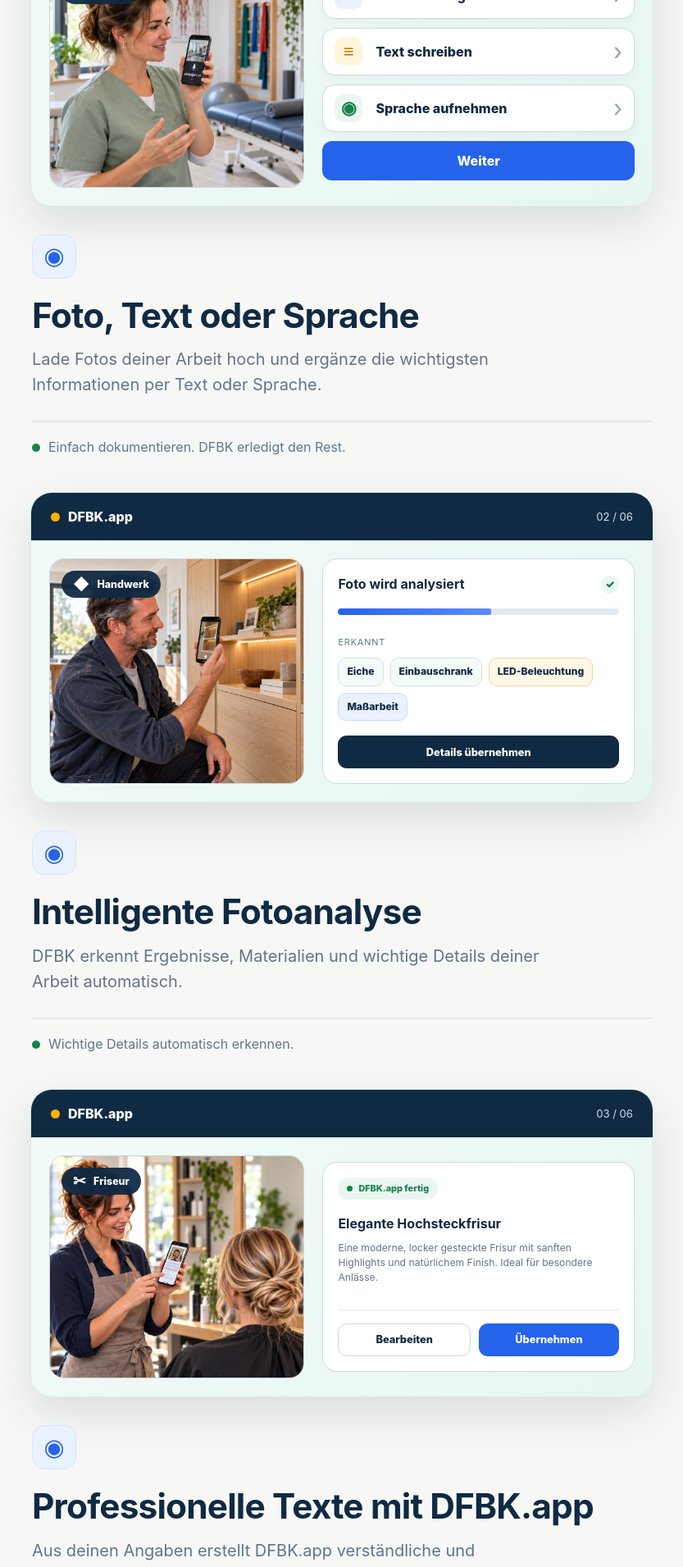
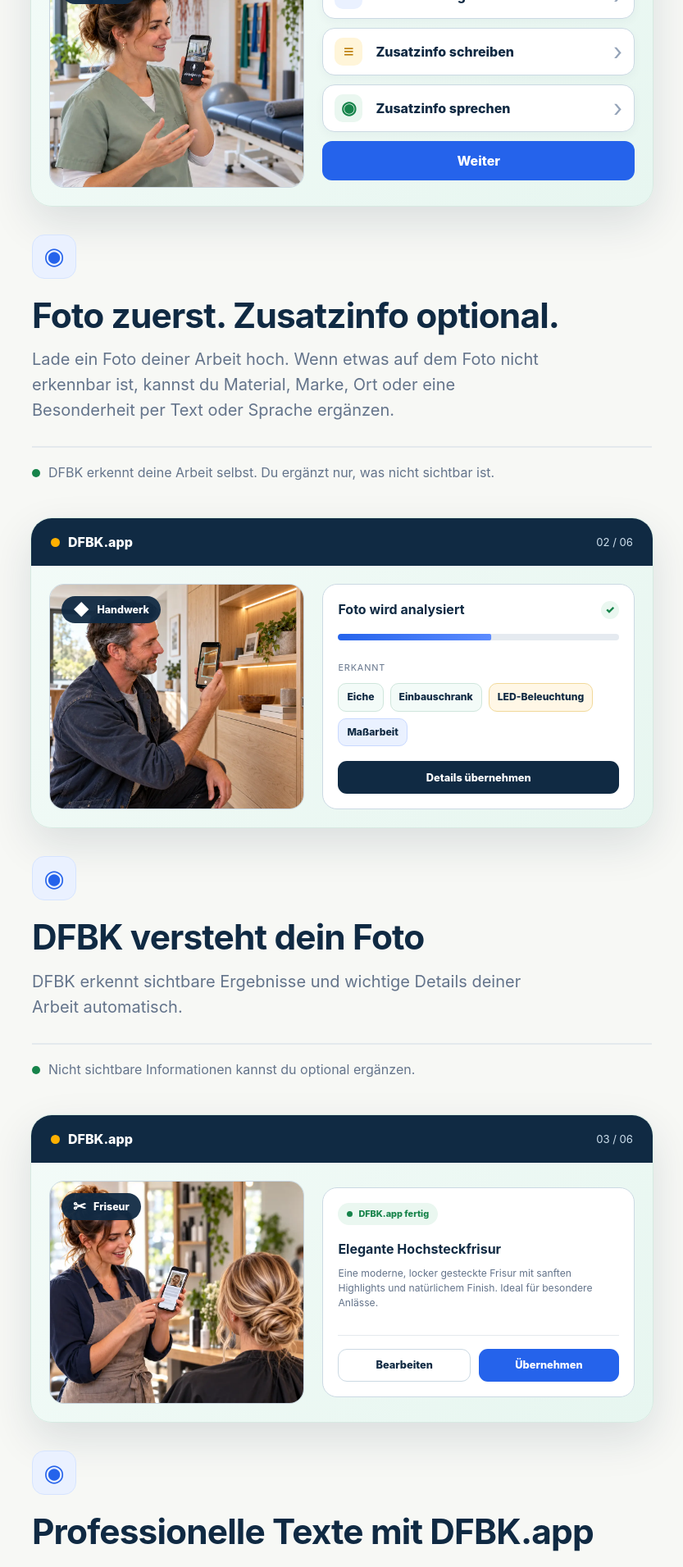
Before and after one commit to vladyslavduz/DFBK.app, a React (Vite) app: page / in a window 1280 px wide. Shown: the part 1820-3731 px from the top of the page at 82% size, without its empty margins (223-1056 px from the left). Built offline with nearby package versions, Linux system fonts and the light colour scheme; no server answers.

Commit message:
copy(cleanup): align landing features with current MVP

```diff
--- a/src/sections/Features.tsx
+++ b/src/sections/Features.tsx
@@ -40,10 +40,10 @@ function FeatureShell({ step, profession, professionIcon, photo, photoAlt, title
 
 function PraxisFeatureDemo() {
   return (
-    <FeatureShell step="01" profession="Praxis" professionIcon="✚" photo="/visual/features/praxis-feature-photo.webp" photoAlt="Mitarbeiterin dokumentiert eine Arbeit in der Praxis" title="Foto, Text oder Sprache" description="Lade Fotos deiner Arbeit hoch und ergänze die wichtigsten Informationen per Text oder Sprache." note="Einfach dokumentieren. DFBK erledigt den Rest.">
+    <FeatureShell step="01" profession="Praxis" professionIcon="✚" photo="/visual/features/praxis-feature-photo.webp" photoAlt="Mitarbeiterin dokumentiert eine Arbeit in der Praxis" title="Foto zuerst. Zusatzinfo optional." description="Lade ein Foto deiner Arbeit hoch. Wenn etwas auf dem Foto nicht erkennbar ist, kannst du Material, Marke, Ort oder eine Besonderheit per Text oder Sprache ergänzen." note="DFBK erkennt deine Arbeit selbst. Du ergänzt nur, was nicht sichtbar ist.">
       <div className="feature-demo-row feature-demo-row-blue"><span className="feature-demo-icon" aria-hidden="true">⌾</span><span>Foto hinzufügen</span><span className="feature-demo-arrow" aria-hidden="true">›</span></div>
-      <div className="feature-demo-row feature-demo-row-amber"><span className="feature-demo-icon" aria-hidden="true">≡</span><span>Text schreiben</span><span className="feature-demo-arrow" aria-hidden="true">›</span></div>
-      <div className="feature-demo-row feature-demo-row-green"><span className="feature-demo-icon" aria-hidden="true">◉</span><span>Sprache aufnehmen</span><span className="feature-demo-arrow" aria-hidden="true">›</span></div>
+      <div className="feature-demo-row feature-demo-row-amber"><span className="feature-demo-icon" aria-hidden="true">≡</span><span>Zusatzinfo schreiben</span><span className="feature-demo-arrow" aria-hidden="true">›</span></div>
+      <div className="feature-demo-row feature-demo-row-green"><span className="feature-demo-icon" aria-hidden="true">◉</span><span>Zusatzinfo sprechen</span><span className="feature-demo-arrow" aria-hidden="true">›</span></div>
       <div className="feature-demo-next">Weiter</div>
     </FeatureShell>
   );
@@ -51,7 +51,7 @@ function PraxisFeatureDemo() {
 
 function AnalysisFeatureDemo() {
   return (
-    <FeatureShell step="02" profession="Handwerk" professionIcon="◆" photo="/visual/features/handwerk-feature-photo.webp" photoAlt="Maßgefertigter Einbauschrank aus Holz" title="Intelligente Fotoanalyse" description="DFBK erkennt Ergebnisse, Materialien und wichtige Details deiner Arbeit automatisch." note="Wichtige Details automatisch erkennen.">
+    <FeatureShell step="02" profession="Handwerk" professionIcon="◆" photo="/visual/features/handwerk-feature-photo.webp" photoAlt="Maßgefertigter Einbauschrank aus Holz" title="DFBK versteht dein Foto" description="DFBK erkennt sichtbare Ergebnisse und wichtige Details deiner Arbeit automatisch." note="Nicht sichtbare Informationen kannst du optional ergänzen.">
       <div className="feature-analysis-panel">
         <div className="feature-panel-heading"><strong>Foto wird analysiert</strong><span className="feature-check" aria-hidden="true">✓</span></div>
         <div className="feature-analysis-track" aria-hidden="true"><span /></div>
@@ -65,7 +65,7 @@ function AnalysisFeatureDemo() {
 
 function TextFeatureDemo() {
   return (
-    <FeatureShell step="03" profession="Friseur" professionIcon="✂" photo="/visual/features/friseur-feature-photo.webp" photoAlt="Elegante Hochsteckfrisur im Friseursalon" title="Professionelle Texte mit DFBK.app" description="Aus deinen Angaben erstellt DFBK.app verständliche und überzeugende Beschreibungen für deine Kunden." note="Professionell formuliert. Sofort einsatzbereit.">
+    <FeatureShell step="03" profession="Friseur" professionIcon="✂" photo="/visual/features/friseur-feature-photo.webp" photoAlt="Elegante Hochsteckfrisur im Friseursalon" title="Professionelle Texte mit DFBK.app" description="Aus dem Foto und deiner optionalen Zusatzinfo erstellt DFBK.app verständliche Texte für deine Kunden." note="Professionell formuliert. Sofort einsatzbereit.">
       <div className="feature-text-panel">
         <span className="feature-ready-badge"><span aria-hidden="true" />DFBK.app fertig</span>
         <strong className="feature-generated-title">Elegante Hochsteckfrisur</strong>
@@ -119,10 +119,10 @@ function ActionsFeatureDemo() {
   const actions = [
     { icon: '▣', label: 'Kopieren', tone: 'blue' },
     { icon: '✎', label: 'Bearbeiten', tone: 'amber' },
-    { icon: '↑', label: 'Exportieren', tone: 'green' }
+    { icon: '↑', label: 'Teilen', tone: 'green' }
   ];
   return (
-    <FeatureShell step="06" profession="Gastronomie" professionIcon="♨" photo="/visual/features/gastronomie-actions-photo.webp" photoAlt="Fertiger Gastronomie-Inhalt für die weitere Verwendung" title="Einfach verwenden" description="Kopiere, exportiere oder bearbeite die fertigen Inhalte mit wenigen Klicks." note="Fertig bedeutet: direkt weiterverwenden.">
+    <FeatureShell step="06" profession="Gastronomie" professionIcon="♨" photo="/visual/features/gastronomie-actions-photo.webp" photoAlt="Fertiger Gastronomie-Inhalt für die weitere Verwendung" title="Einfach verwenden" description="Kopiere, teile oder bearbeite die fertigen Inhalte mit wenigen Klicks." note="Fertig bedeutet: direkt weiterverwenden.">
       <div className="feature-use-panel">
         <div className="feature-content-preview"><span className="feature-preview-art" aria-hidden="true"><span /></span><div><strong>Dein Inhalt ist fertig</strong><span /><span /><span /></div></div>
         <div className="feature-use-actions">
```
